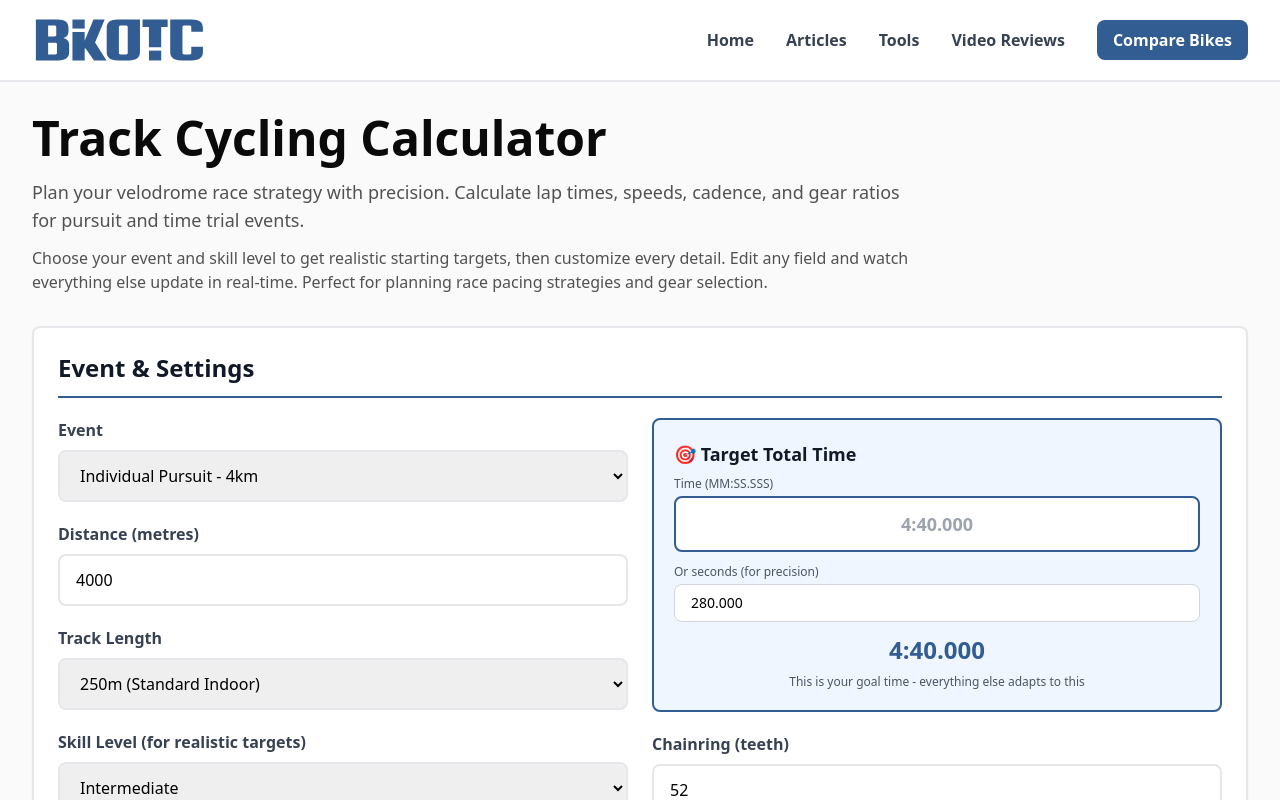
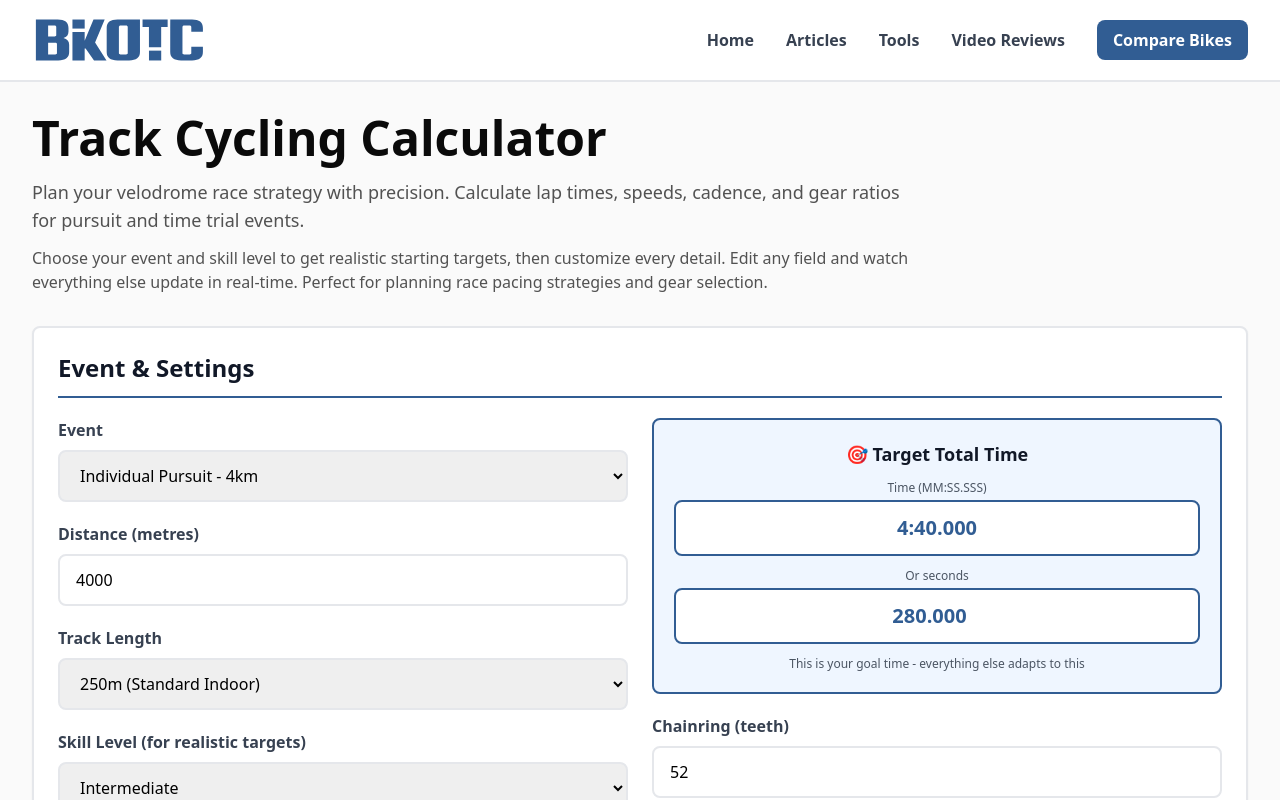
Before and after one commit to maccavamzoo/bikotic-genesis, a Next.js app: page /tools/track-cycling-calculator in a window 1280 px wide. Shown: the top 800 px of the page. Built offline with nearby package versions, Linux system fonts and the light colour scheme.

Commit message:
Update page.tsx

```diff
--- a/app/tools/track-cycling-calculator/page.tsx
+++ b/app/tools/track-cycling-calculator/page.tsx
@@ -16,6 +16,12 @@ export default function TrackCyclingCalculator() {
   const [lapTimes, setLapTimes] = useState<number[]>([])
   const [lapLocks, setLapLocks] = useState<boolean[]>([])
   const [shouldRegenerateLaps, setShouldRegenerateLaps] = useState(true)
+  const [formattedTimeInput, setFormattedTimeInput] = useState('')
+
+  // Update formatted time input when targetTime changes externally
+  useEffect(() => {
+    setFormattedTimeInput(formatTime(targetTime))
+  }, [targetTime])
 
   // Event preset data by skill level
   // Structure: { event: { skillLevel: [distance, time, chainring, cog] } }
@@ -334,19 +340,20 @@ export default function TrackCyclingCalculator() {
 
               {/* TARGET TOTAL TIME - HIGHLIGHTED */}
               <div className="bg-blue-50 border-2 border-bikotic-blue rounded-lg p-5">
-                <label className="block mb-2 text-gray-900 font-bold text-lg">
+                <label className="block mb-3 text-gray-900 font-bold text-lg text-center">
                   🎯 Target Total Time
                 </label>
 
                 {/* Formatted Time Input (MM:SS.SSS) */}
                 <div className="mb-3">
-                  <label htmlFor="targetTimeFormatted" className="block mb-1 text-xs text-gray-600">
+                  <label htmlFor="targetTimeFormatted" className="block mb-1 text-xs text-gray-600 text-center">
                     Time (MM:SS.SSS)
                   </label>
                   <input
                     type="text"
                     id="targetTimeFormatted"
-                    placeholder="4:40.000"
+                    value={formattedTimeInput}
+                    onChange={(e) => setFormattedTimeInput(e.target.value)}
                     onBlur={(e) => {
                       const formatted = e.target.value
                       // Parse MM:SS.SSS or M:SS.SSS or SS.SSS
@@ -366,6 +373,9 @@ export default function TrackCyclingCalculator() {
                       if (seconds > 0) {
                         setTargetTime(seconds)
                         setShouldRegenerateLaps(true)
+                      } else {
+                        // Reset to current target time if invalid
+                        setFormattedTimeInput(formatTime(targetTime))
                       }
                     }}
                     onKeyDown={(e) => {
@@ -373,14 +383,14 @@ export default function TrackCyclingCalculator() {
                         e.currentTarget.blur()
                       }
                     }}
-                    className="w-full px-4 py-3 border-2 border-bikotic-blue rounded-lg focus:border-bikotic-blue focus:outline-none text-lg font-semibold text-center"
+                    className="w-full px-4 py-3 border-2 border-bikotic-blue rounded-lg focus:border-bikotic-blue focus:outline-none text-xl font-bold text-bikotic-blue text-center"
                   />
                 </div>
 
-                {/* Seconds Input (for precision) */}
+                {/* Seconds Input */}
                 <div>
-                  <label htmlFor="targetTime" className="block mb-1 text-xs text-gray-600">
-                    Or seconds (for precision)
+                  <label htmlFor="targetTime" className="block mb-1 text-xs text-gray-600 text-center">
+                    Or seconds
                   </label>
                   <input
                     type="number"
@@ -393,14 +403,11 @@ export default function TrackCyclingCalculator() {
                     min="10"
                     max="600"
                     step="0.001"
-                    className="w-full px-4 py-2 border border-gray-300 rounded-lg focus:border-bikotic-blue focus:outline-none text-sm"
+                    className="w-full px-4 py-3 border-2 border-bikotic-blue rounded-lg focus:border-bikotic-blue focus:outline-none text-xl font-bold text-bikotic-blue text-center"
                   />
                 </div>
 
-                <p className="text-2xl font-bold text-bikotic-blue mt-3 text-center">
-                  {formatTime(targetTime)}
-                </p>
-                <p className="text-xs text-gray-600 mt-2 text-center">
+                <p className="text-xs text-gray-600 mt-3 text-center">
                   This is your goal time - everything else adapts to this
                 </p>
               </div>
```
